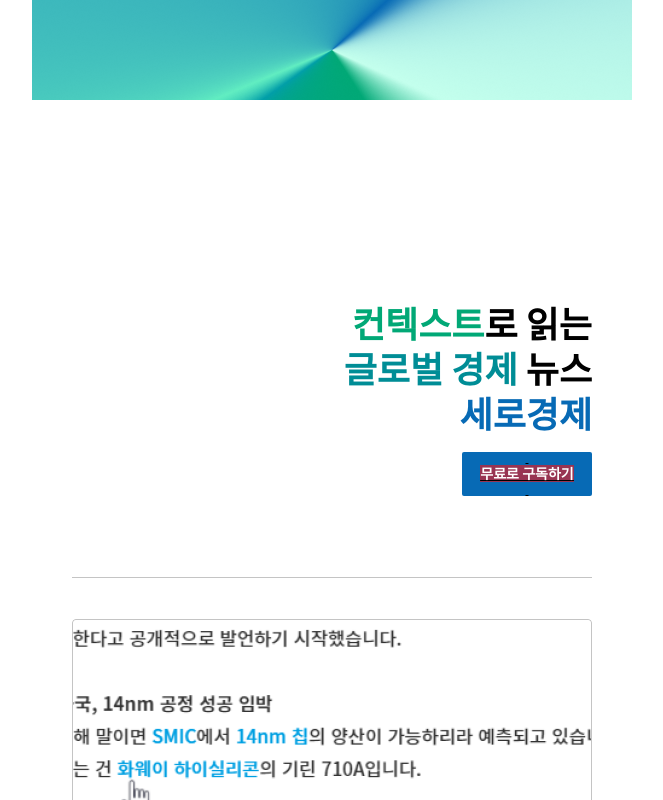
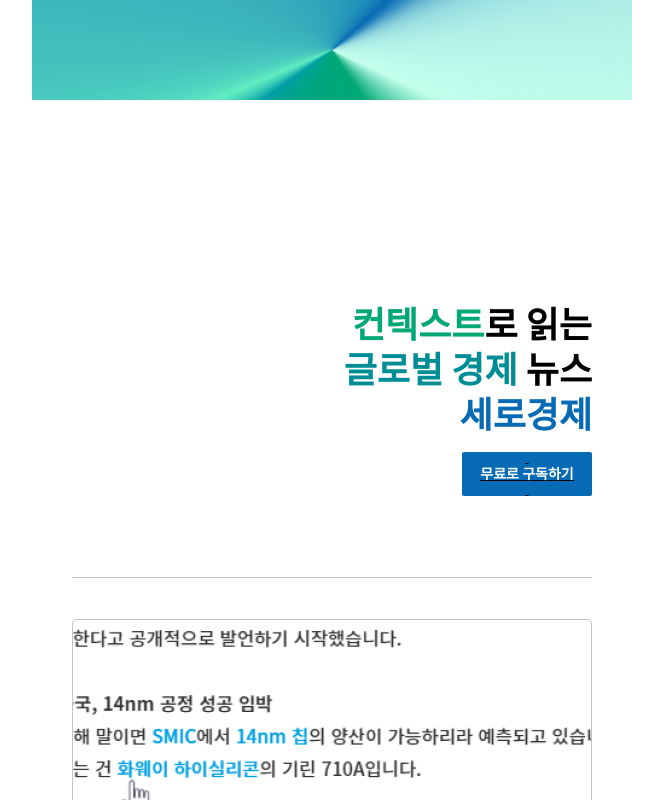
Before and after one commit to seronews/seronews.github.io, a plain HTML site: page index.html in a window 1280 px wide. In both pictures the pointer is over the link 835 px from the left and 474 px from the top of the page. Shown: the top 800 px of the page, without its empty margins (308-971 px from the left). Drawn offline with nearby package versions, Linux system fonts and the light colour scheme.

Commit message:
Change link hover color

```diff
--- a/index.html
+++ b/index.html
@@ -53,7 +53,7 @@
   }
 
   a:hover, a:active {
-      background-color: #983452;
+      background-color: #076ab5;
       text-decoration: underline;
   }
 
```
